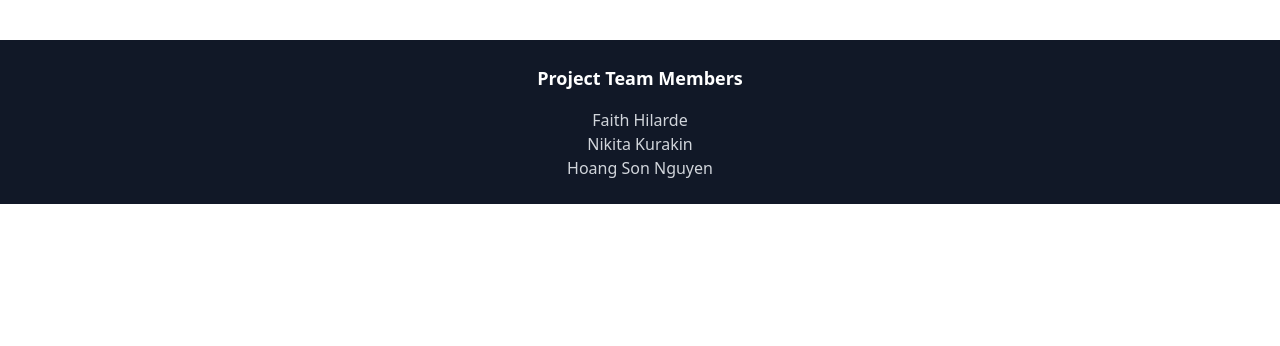
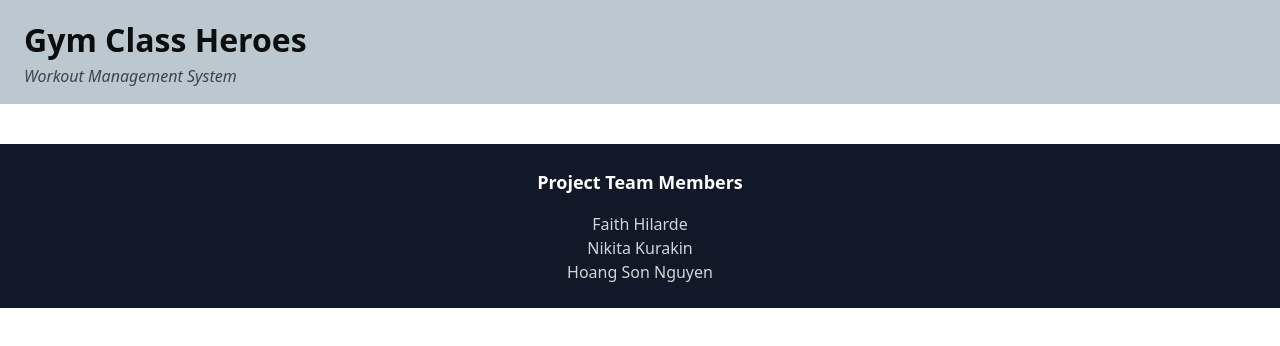
Before and after one commit to nikitakurakinGit/full-stack, a React (Vite) app in the folder gym-class-heroes/: page / in a window 1280 px wide. Shown: the top 346 px of the page. Built offline with nearby package versions, Linux system fonts and the light colour scheme.

Commit message:
feat(app): Integrate header in app.tsx with project name and description.

```diff
--- a/gym-class-heroes/src/App.tsx
+++ b/gym-class-heroes/src/App.tsx
@@ -1,9 +1,13 @@
 import './App.css'
 import Footer from './components/footer/footer';
+import {Header} from './components/header/header';
 
 function App() {
   return (
     <div>
+      <Header
+        projectName="Gym Class Heroes"
+        projectDescription="Workout Management System"/>
       <Footer names={["Faith Hilarde","Nikita Kurakin", "Hoang Son Nguyen"]} />
     </div>
   );
```
